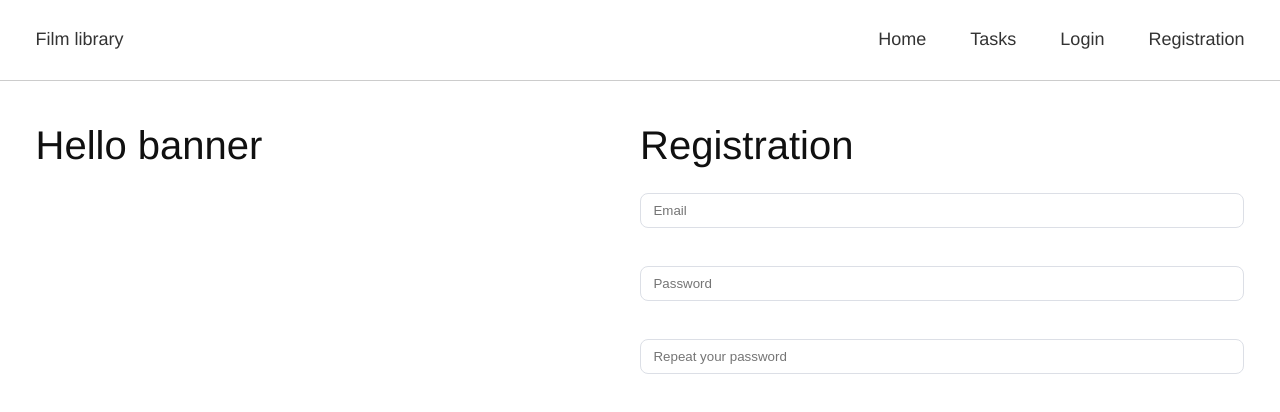
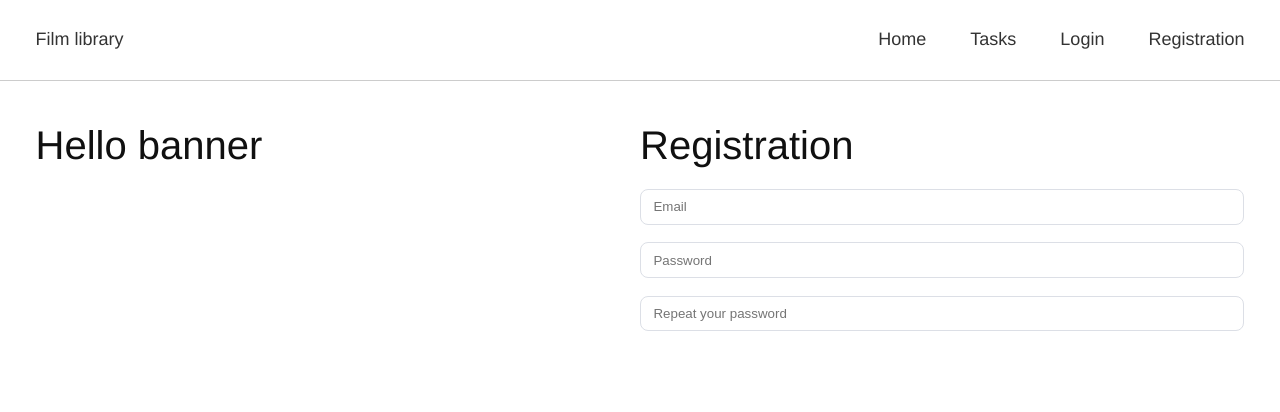
Before and after one commit to danil-boiko/film-library, a Vue app: page /registration in a window 1280 px wide. Shown: the top 412 px of the page. Built offline with nearby package versions, Linux system fonts and the light colour scheme; the HTML template or start-up script is replaced by a standard one.

Commit message:
install Vuelidate and add conditions for input-email

```diff
--- a/package.json
+++ b/package.json
@@ -13,6 +13,7 @@
   "dependencies": {
     "vue": "^2.5.2",
     "vue-router": "^3.0.1",
+    "vuelidate": "^0.7.4",
     "vuex": "^3.1.2"
   },
   "devDependencies": {
--- a/src/components/Auth/Registration.vue
+++ b/src/components/Auth/Registration.vue
@@ -8,11 +8,16 @@
           .auth__form
             span.ui-title-2 Registration
             form
+              .form-item(:class="{ 'errorInput': $v.email.$error }")
                 input(
                   type="email"
                   placeholder="Email"
                   v-model="email"
+                  :class="{ error: $v.email.$error }"
+                  @change="$v.email.$touch()"
                 )
+                .error(v-if="!$v.email.required") Field is required
+                .error(v-if="!$v.email.email") Email is not correct
               input(
                 type="password"
                 placeholder="Password"
@@ -26,12 +31,19 @@
 </template>
 
 <script>
+import { required, email } from 'vuelidate/lib/validators'
 export default {
   data () {
     return {
       email: '',
       password: '',
       repeatPassword: ''
+    }
+  },
+  validations: {
+    email: {
+      required,
+      email
     }
   }
 }
@@ -43,4 +55,18 @@ export default {
 .auth__banner,
 .auth__form
   width: 50%
+
+.form-item
+  .error
+    display none
+    margin-bottom 8px
+    font-size 13.4px
+    color #fc5c65
+  &.errorInput
+    .error
+      display block
+
+input
+  &.error
+    border-color #fc5c65
 </style>
--- a/src/main.js
+++ b/src/main.js
@@ -1,9 +1,12 @@
 // The Vue build version to load with the `import` command
 // (runtime-only or standalone) has been set in webpack.base.conf with an alias.
 import Vue from 'vue'
+import Vuelidate from 'vuelidate'
 import App from './App'
 import router from './router'
 import store from './store'
+
+Vue.use(Vuelidate)
 
 Vue.config.productionTip = false
 
```
Also changed, not shown: 1 other file (tests, documents, lock files or other folders). Lines whose indentation alone changed are shown as unchanged.
